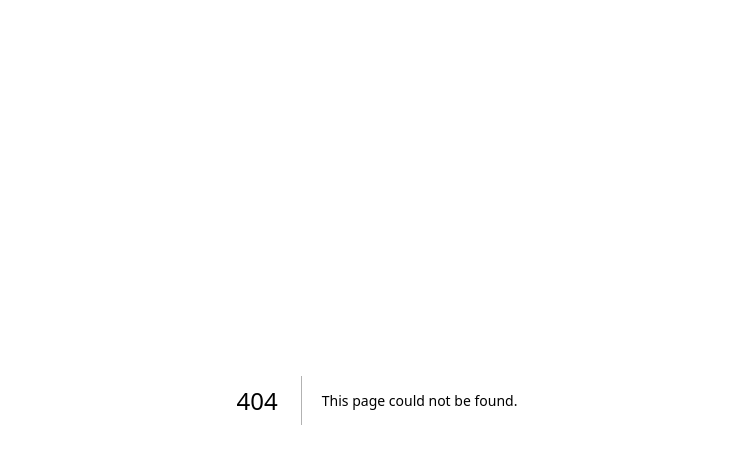
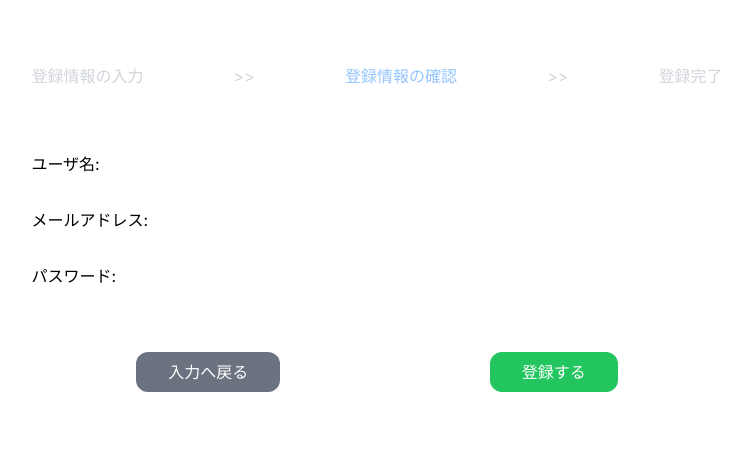
Before and after one commit to yamao-sys/reading-record, a Next.js app in the folder frontend/src/: page /sign_up/confirm in a window 1280 px wide. Before the commit this address had no page. Shown: the top 464 px of the page, without its empty margins (263-1013 px from the left). Built offline with nearby package versions, Linux system fonts and the light colour scheme.

Commit message:
会員登録の確認画面

```diff
--- /dev/null
+++ b/frontend/src/app/(auth)/sign_up/_actions/postSignUp.ts
@@ -0,0 +1,18 @@
+'use server';
+
+import { getAuthApiClient } from '../../_actions/getAuthApiClient';
+import { SignUpDto } from '@/api/auth/@types';
+
+export const postSignUp = async (data: SignUpDto) => {
+  const client = getAuthApiClient();
+  const response = await client.auth.signUp.post({
+    body: {
+      name: data.name,
+      email: data.email,
+      password: data.password,
+      passwordConfirm: data.passwordConfirm,
+    },
+  });
+
+  return { result: response.body.result };
+};
--- /dev/null
+++ b/frontend/src/app/(auth)/sign_up/_components/organisms/SignUpConfirmation/index.tsx
@@ -0,0 +1,60 @@
+'use client';
+
+import { useRouter } from 'next/navigation';
+import { postSignUp } from '../../../_actions/postSignUp';
+import { useSignUpContext } from '../../../_contexts/SignUpContext';
+import { BaseLayout } from '../BaseLayout';
+
+export const SignUpConfirmation = () => {
+  const { inputName, inputEmail, inputPassword, inputPasswordConfirm } = useSignUpContext();
+
+  const router = useRouter();
+  const handleBackPage = () => router.push('/sign_up');
+
+  const handleSignUp = async () => {
+    try {
+      await postSignUp({
+        name: inputName,
+        email: inputEmail,
+        password: inputPassword,
+        passwordConfirm: inputPasswordConfirm,
+      });
+      router.push('/sign_up/thanks');
+    } catch (error) {
+      // TODO: エラーハンドリング
+    }
+  };
+
+  return (
+    <>
+      <BaseLayout phase='confirm'>
+        <div className='flex w-full justify-around'>
+          <div className='w-1/2 align-middle'>ユーザ名: </div>
+          <div className='w-1/2 align-middle'>{inputName}</div>
+        </div>
+        <div className='flex w-full justify-around mt-8'>
+          <div className='w-1/2 align-middle'>メールアドレス: </div>
+          <div className='w-1/2 align-middle'>{inputEmail}</div>
+        </div>
+        <div className='flex w-full justify-around mt-8'>
+          <div className='w-1/2 align-middle'>パスワード: </div>
+          <div className='w-1/2 align-middle'>{'*'.repeat(inputPassword.length)}</div>
+        </div>
+        <div className='flex w-full justify-around mt-16'>
+          <button
+            className='py-2 px-8 border-gray-500 bg-gray-500 rounded-xl text-white'
+            onClick={handleBackPage}
+          >
+            入力へ戻る
+          </button>
+          <button
+            className='py-2 px-8 border-green-500 bg-green-500 rounded-xl text-white'
+            onClick={handleSignUp}
+          >
+            登録する
+          </button>
+        </div>
+      </BaseLayout>
+    </>
+  );
+};
--- /dev/null
+++ b/frontend/src/app/(auth)/sign_up/_components/templates/SignUpConfirmTemplate/index.tsx
@@ -0,0 +1,11 @@
+'use client';
+
+import { SignUpConfirmation } from '../../organisms/SignUpConfirmation';
+
+export const SignUpConfirmTemplate = () => {
+  return (
+    <>
+      <SignUpConfirmation />
+    </>
+  );
+};
--- /dev/null
+++ b/frontend/src/app/(auth)/sign_up/confirm/page.tsx
@@ -0,0 +1,10 @@
+import { SignUpConfirmTemplate } from '../_components/templates/SignUpConfirmTemplate';
+
+export default async function SignUpConfirmPage() {
+  // TODO: /sign_up以外からの遷移を不可能にする
+  return (
+    <>
+      <SignUpConfirmTemplate />
+    </>
+  );
+}
```
Also changed, not shown: 1 other file (tests, documents, lock files or other folders).
